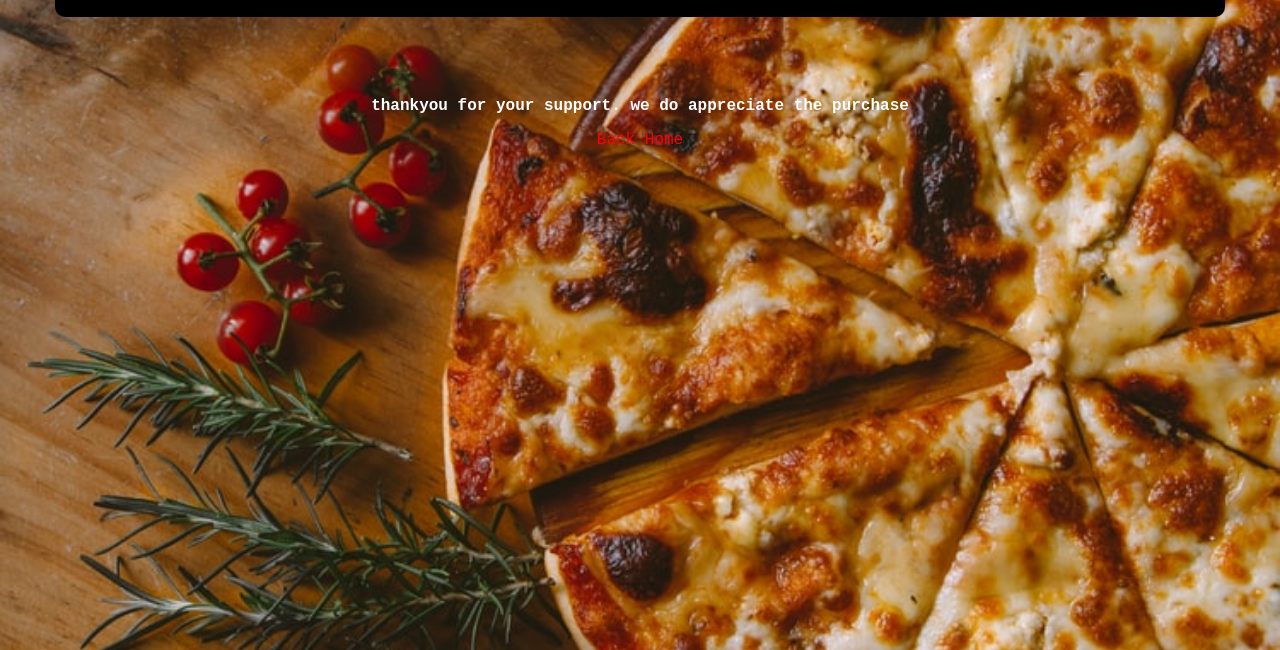
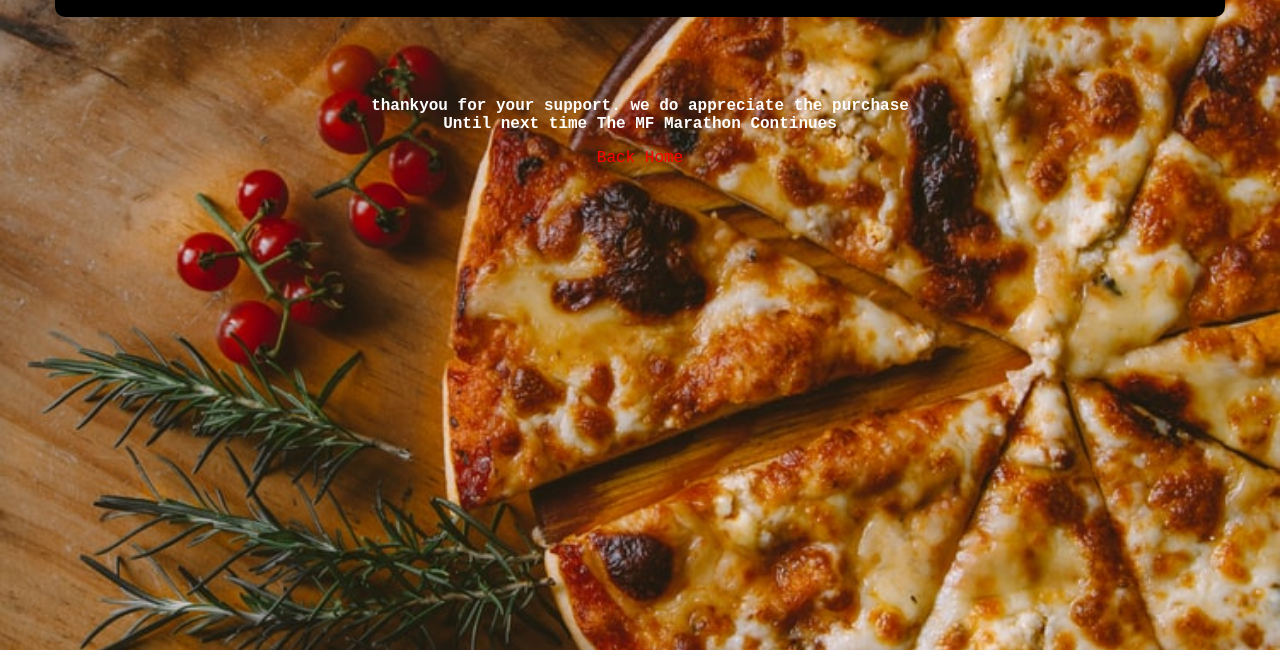
Before and after one commit to keithkirui91/week4Project, a plain HTML site: page thankyou.html in a window 1280 px wide. Shown: the part 150-800 px from the top of the page. Drawn offline with Linux system fonts and the light colour scheme.

Commit message:
final commit
polish up

```diff
--- a/style.css
+++ b/style.css
@@ -14,6 +14,7 @@
 #thankyouPage{
   font-family: 'Courier New', Courier, monospace;
   background: url("img/pizza6.jpg");
+  height: 100%;
   background-size: cover;
   background-repeat: no-repeat;
 
--- a/thankyou.html
+++ b/thankyou.html
@@ -16,7 +16,10 @@
 </head>
 
 <body>
-    <p id=welcome-p>thankyou for your support. we do appreciate the purchase</p>
+    <p id=welcome-p>thankyou for your support. we do appreciate the purchase<br>
+    Until next time <strong>The MF Marathon Continues</strong>
+    </p>
+
     <a href="index.html" class="">Back Home</a>
 
 </body>
```
Also changed, not shown: index.html (+1 -0 lines).
